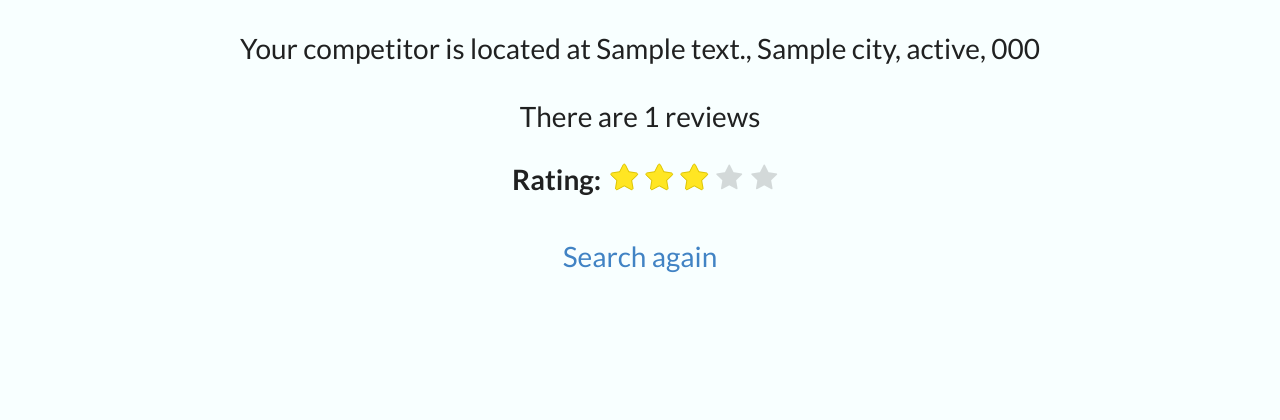
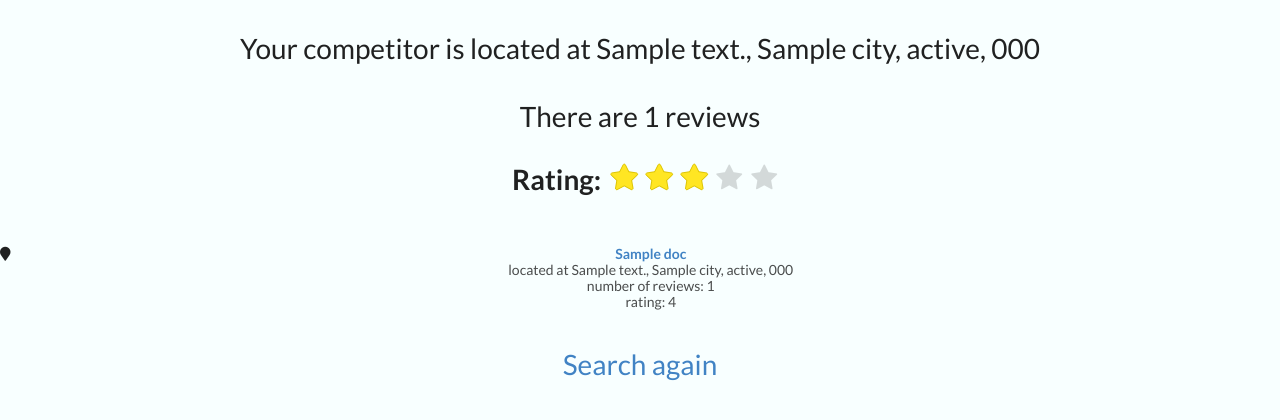
Before and after one commit to TianhQ/CSCE470-Project, a Flask app: template app/templates/results.html in a window 1280 px wide. Shown: the part 232-652 px from the top of the page. Run offline with Flask 2, Linux system fonts and the light colour scheme; the template is opened without the code that fills it: most values are stand-ins (such as "Sample title", 1, 10 or a date in 2020); some libraries are stand-ins or nearby versions.

Commit message:
update results page

```diff
--- a/app/forms.py
+++ /dev/null
@@ -1,5 +0,0 @@
-from wtforms import Form, StringField
-
-
-class YelpSearchForm(Form):
-    search = StringField('')
--- a/app/routes.py
+++ b/app/routes.py
@@ -20,5 +20,6 @@ def search_result():
         state='TX',
         zip_code=77840,
         count_reviews=200,
-        rating=3.5
+        rating=3.5,
+        documents=[{'name':'lal', 'address':'56565 college'}, {'name':'lal', 'address':'56565 college'}, {'name':'lal', 'address':'56565 college'}]
     )
--- a/app/static/result_page.css
+++ b/app/static/result_page.css
@@ -1,5 +1,16 @@
 body{
     background-color: #F8FFFF;
+}
+
+
+.ui.list{
+    margin-top: 4%;
+    text-align: center;
+    display: inline-block;
+}
+
+.map.marker.icon{
+    display: inline-block;
 }
 
 .main{
@@ -15,7 +26,6 @@ p{
     text-align: center;
     font-size: 2rem;
 }
-
 b{
     margin-left: 40%;
     font-size: 2rem;
@@ -23,6 +33,6 @@ b{
 
 .search{
     font-size: 2rem;
-    margin-top: 4%;
+    margin-top: 2%;
     text-align: center;
 }
--- a/app/templates/results.html
+++ b/app/templates/results.html
@@ -28,6 +28,20 @@
         <p>There are {{ count_reviews }} reviews</p>
         <b>Rating: </b>
         <div class="ui massive star rating"  data-max-rating="5" data-rating="3" ></div>
+           <div class="ui list">
+            {% for docs in documents %}
+            <div class="item">
+                <i class="map marker icon"></i>
+                <div class="content">
+                    <a class="header">{{ docs[name] }}</a>
+                    <div class="description">located at {{ docs.get('address') }}, {{ docs.get('city') }}, {{ docs.get('state') }}, {{ docs.get('postal_code') }}</div>
+                    <div class="description">number of reviews: {{ docs.get('count_review') }}</div>
+                    <div class="description">rating: {{ docs.get('rating') }}</div>
+                </div>
+            </div>
+            {% endfor %}
+           </div>
+
         <div class="search">
             <a href="/index">Search again</a>
         </div>
--- a/yelpbusiness.py
+++ b/yelpbusiness.py
@@ -1,4 +1,4 @@
 from app import app
 
 if __name__ == '__main__':
-      app.run(host='localhost', port=80)
+      app.run(host='localhost', port=100)
```
Also changed, not shown: app/data_access.py (added, +11 -0 lines).
